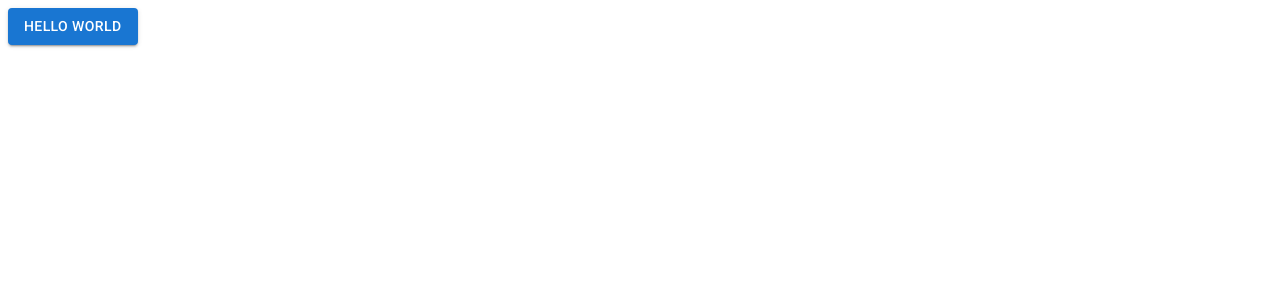
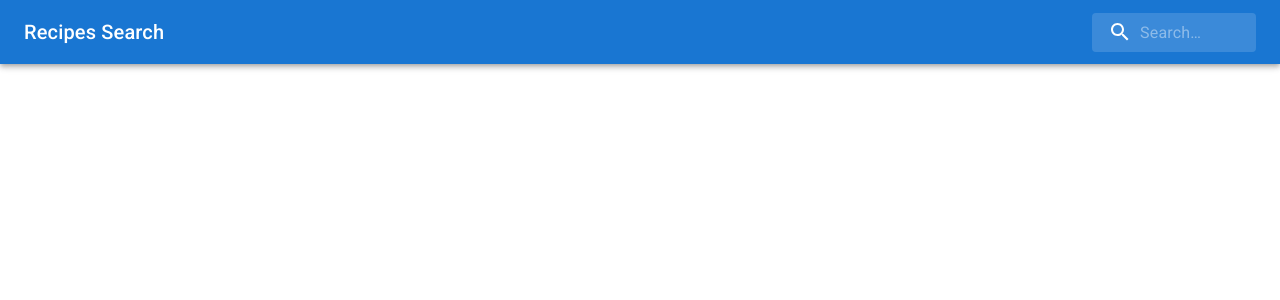
Before and after one commit to adriankarp/recipes-search, a React app in the folder packages/client/: page / in a window 1280 px wide. Shown: the top 300 px of the page. Built offline with nearby package versions, Linux system fonts and the light colour scheme.

Commit message:
normalized css

```diff
--- a/packages/client/package.json
+++ b/packages/client/package.json
@@ -21,7 +21,9 @@
     "@types/react-dom": "^18.0.9",
     "babel-loader": "^8.2.5",
     "core-js": "^3.26.1",
+    "css-loader": "^6.7.3",
     "regenerator-runtime": "^0.13.11",
+    "style-loader": "^3.3.1",
     "typescript": "^4.9.4",
     "webpack": "^5.74.0",
     "webpack-cli": "^5.0.1",
@@ -33,6 +35,7 @@
     "@fontsource/roboto": "^4.5.8",
     "@mui/icons-material": "^5.11.0",
     "@mui/material": "^5.11.1",
+    "normalize.css": "^8.0.1",
     "react": "^18.2.0",
     "react-dom": "^18.2.0"
   }
--- a/packages/client/public/index.html
+++ b/packages/client/public/index.html
@@ -11,7 +11,7 @@
       rel="stylesheet"
       href="https://fonts.googleapis.com/icon?family=Material+Icons"
     />
-    <title>Recipes search</title>
+    <title>Recipes Search</title>
   </head>
   <body>
     <div id="app" />
--- a/packages/client/src/App.tsx
+++ b/packages/client/src/App.tsx
@@ -1,8 +1,8 @@
 import React from 'react';
-import Button from '@mui/material/Button';
+import Home from './pages/Home/Home';
 
 export const App: React.FC = () => (
   <div>
-    <Button variant="contained">Hello world</Button>
+    <Home />
   </div>
 );
--- /dev/null
+++ b/packages/client/src/components/NavBar/NavBar.tsx
@@ -0,0 +1,82 @@
+import * as React from 'react';
+import { styled, alpha } from '@mui/material/styles';
+import AppBar from '@mui/material/AppBar';
+import Box from '@mui/material/Box';
+import Toolbar from '@mui/material/Toolbar';
+import IconButton from '@mui/material/IconButton';
+import Typography from '@mui/material/Typography';
+import InputBase from '@mui/material/InputBase';
+import MenuIcon from '@mui/icons-material/Menu';
+import SearchIcon from '@mui/icons-material/Search';
+
+const Search = styled('div')(({ theme }) => ({
+  position: 'relative',
+  borderRadius: theme.shape.borderRadius,
+  backgroundColor: alpha(theme.palette.common.white, 0.15),
+  '&:hover': {
+    backgroundColor: alpha(theme.palette.common.white, 0.25)
+  },
+  marginLeft: 0,
+  width: '100%',
+  [theme.breakpoints.up('sm')]: {
+    marginLeft: theme.spacing(1),
+    width: 'auto'
+  }
+}));
+
+const SearchIconWrapper = styled('div')(({ theme }) => ({
+  padding: theme.spacing(0, 2),
+  height: '100%',
+  position: 'absolute',
+  pointerEvents: 'none',
+  display: 'flex',
+  alignItems: 'center',
+  justifyContent: 'center'
+}));
+
+const StyledInputBase = styled(InputBase)(({ theme }) => ({
+  color: 'inherit',
+  '& .MuiInputBase-input': {
+    padding: theme.spacing(1, 1, 1, 0),
+    // vertical padding + font size from searchIcon
+    paddingLeft: `calc(1em + ${theme.spacing(4)})`,
+    transition: theme.transitions.create('width'),
+    width: '100%',
+    [theme.breakpoints.up('sm')]: {
+      width: '12ch',
+      '&:focus': {
+        width: '20ch'
+      }
+    }
+  }
+}));
+
+const NavBar = () => {
+  return (
+    <Box sx={{ flexGrow: 1 }}>
+      <AppBar position="static">
+        <Toolbar>
+          <Typography
+            variant="h6"
+            noWrap
+            component="div"
+            sx={{ flexGrow: 1, display: { xs: 'none', sm: 'block' } }}
+          >
+            Recipes Search
+          </Typography>
+          <Search>
+            <SearchIconWrapper>
+              <SearchIcon />
+            </SearchIconWrapper>
+            <StyledInputBase
+              placeholder="Search…"
+              inputProps={{ 'aria-label': 'search' }}
+            />
+          </Search>
+        </Toolbar>
+      </AppBar>
+    </Box>
+  );
+};
+
+export default NavBar;
--- a/packages/client/src/index.tsx
+++ b/packages/client/src/index.tsx
@@ -1,6 +1,8 @@
 import React from 'react';
 import { createRoot } from 'react-dom/client';
 import { App } from './App';
+
+import 'normalize.css';
 
 const rootNode = document.getElementById('app');
 
--- /dev/null
+++ b/packages/client/src/pages/Home/Home.tsx
@@ -0,0 +1,12 @@
+import React from 'react';
+import NavBar from '../../components/NavBar/NavBar';
+
+const Home = () => {
+  return (
+    <div>
+      <NavBar />
+    </div>
+  );
+};
+
+export default Home;
--- a/packages/client/webpack.config.js
+++ b/packages/client/webpack.config.js
@@ -1,4 +1,4 @@
-const path = require('path')
+const path = require('path');
 
 module.exports = {
   entry: './src/Index.tsx',
@@ -17,12 +17,16 @@ module.exports = {
         test: /\.(js|ts)x?$/,
         exclude: /node_modules/,
         use: {
-          loader: 'babel-loader',
-        },
+          loader: 'babel-loader'
+        }
       },
-    ],
+      {
+        test: /\.css$/,
+        use: [{ loader: 'style-loader' }, { loader: 'css-loader' }]
+      }
+    ]
   },
   resolve: {
-    extensions: ['.tsx', '.ts', '.jsx', '.js'],
-  },
-}
+    extensions: ['.tsx', '.ts', '.jsx', '.js']
+  }
+};
```
Also changed, not shown: packages/client/src/pages/index.ts (deleted), 1 other file (tests, documents, lock files or other folders).
